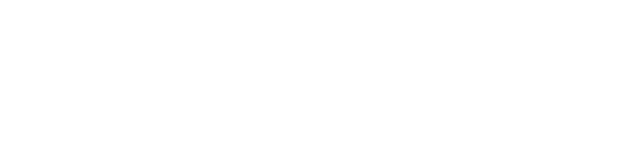
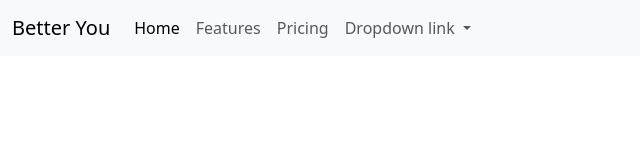
Before and after one commit to AdrianMoldoveanu/Better-You, a plain HTML site: page index.html in a window 1280 px wide. Shown: the whole page, without its empty margins (0-640 px from the left). Drawn offline with nearby package versions, Linux system fonts and the light colour scheme.

Commit message:
add css file

```diff
--- a/index.html
+++ b/index.html
@@ -13,30 +13,40 @@
 </head>
 
 <body>
-    <nav class="navbar navbar-dark navbar-expand-lg navbar-light bg-transparent">
-        <a class="navbar-brand" href="index.html">Best Fingertip Mice!</a>
-        <!--Added a buton so on mobile the navbar collapses-->
-        <button class="navbar-toggler" type="button" data-toggle="collapse" data-target="#navbarNav"
-            aria-controls="navbarNav" aria-expanded="false" aria-label="Toggle navigation">
+    <nav class="navbar navbar-expand-lg bg-body-tertiary">
+        <div class="container-fluid">
+            <a class="navbar-brand" href="#">Better You</a>
+            <button class="navbar-toggler" type="button" data-bs-toggle="collapse" data-bs-target="#navbarNavDropdown"
+                aria-controls="navbarNavDropdown" aria-expanded="false" aria-label="Toggle navigation">
                 <span class="navbar-toggler-icon"></span>
             </button>
-        <div class="collapse navbar-collapse justify-content-end" id="navbarNav">
-            <ul class="navbar-nav justify-content-end">
-                <li class="nav-item active">
-                    <a class="nav-link" href="index.html">Home <span class="sr-only">(current)</span></a>
+            <div class="collapse navbar-collapse" id="navbarNavDropdown">
+                <ul class="navbar-nav">
+                    <li class="nav-item">
+                        <a class="nav-link active" aria-current="page" href="#">Home</a>
                     </li>
                     <li class="nav-item">
-                    <a class="nav-link" href="easy.html">Easy</a>
+                        <a class="nav-link" href="#">Features</a>
                     </li>
                     <li class="nav-item">
-                    <a class="nav-link" href="medium.html">Cooler Master MM711</a>
+                        <a class="nav-link" href="#">Pricing</a>
                     </li>
-                <li class="nav-item">
-                    <a class="nav-link" href="hard.html">Hati-S Ace Edition</a>
+                    <li class="nav-item dropdown">
+                        <a class="nav-link dropdown-toggle" href="#" role="button" data-bs-toggle="dropdown"
+                            aria-expanded="false">
+                            Dropdown link
+                        </a>
+                        <ul class="dropdown-menu">
+                            <li><a class="dropdown-item" href="#">Action</a></li>
+                            <li><a class="dropdown-item" href="#">Another action</a></li>
+                            <li><a class="dropdown-item" href="#">Something else here</a></li>
+                        </ul>
                     </li>
                 </ul>
             </div>
+        </div>
     </nav>
+
 
     <script src="https://cdn.jsdelivr.net/npm/@popperjs/core@2.11.8/dist/umd/popper.min.js"
         integrity="sha384-I7E8VVD/ismYTF4hNIPjVp/Zjvgyol6VFvRkX/vR+Vc4jQkC+hVqc2pM8ODewa9r"
```
Also changed, not shown: style.css (added). Lines whose indentation alone changed are shown as unchanged.
